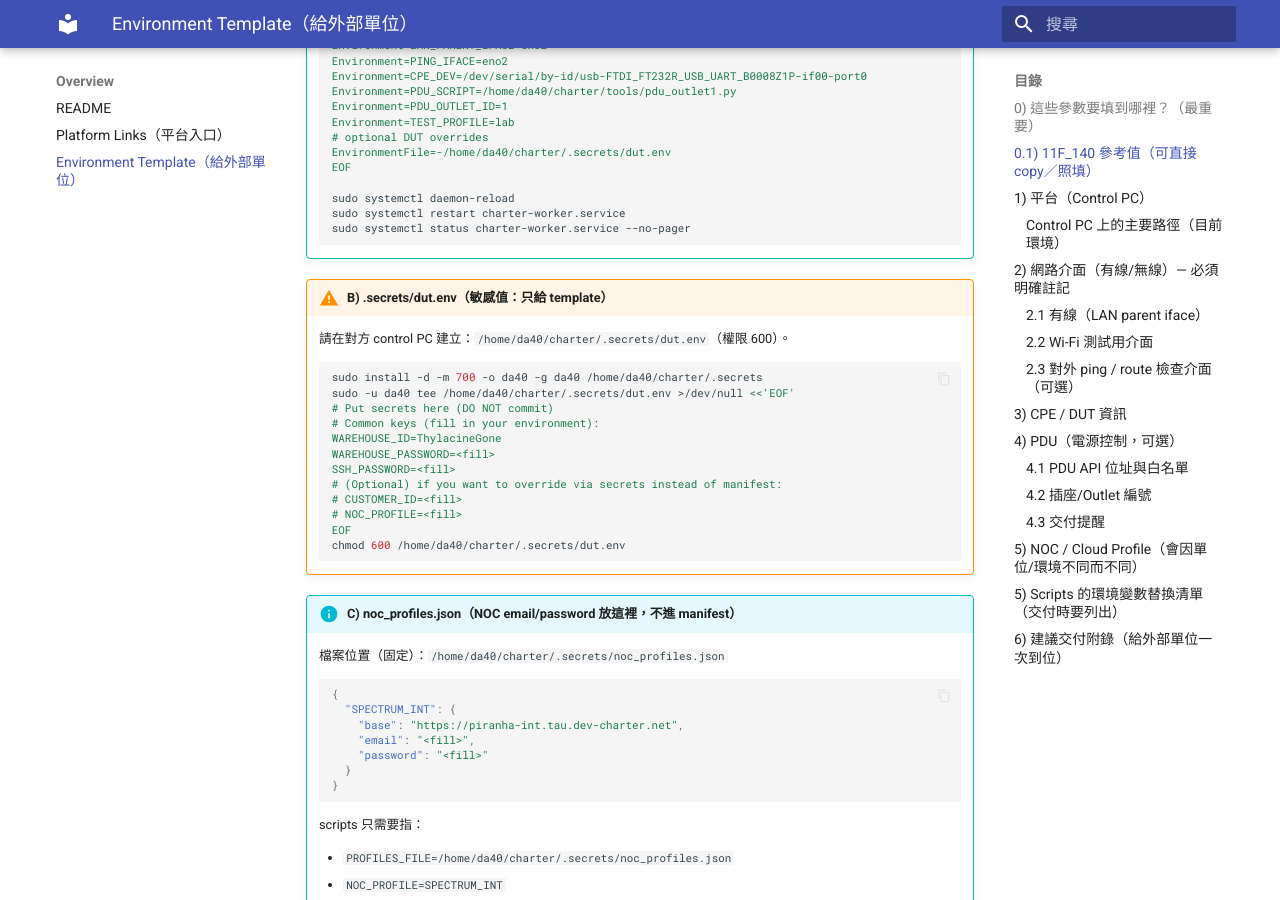
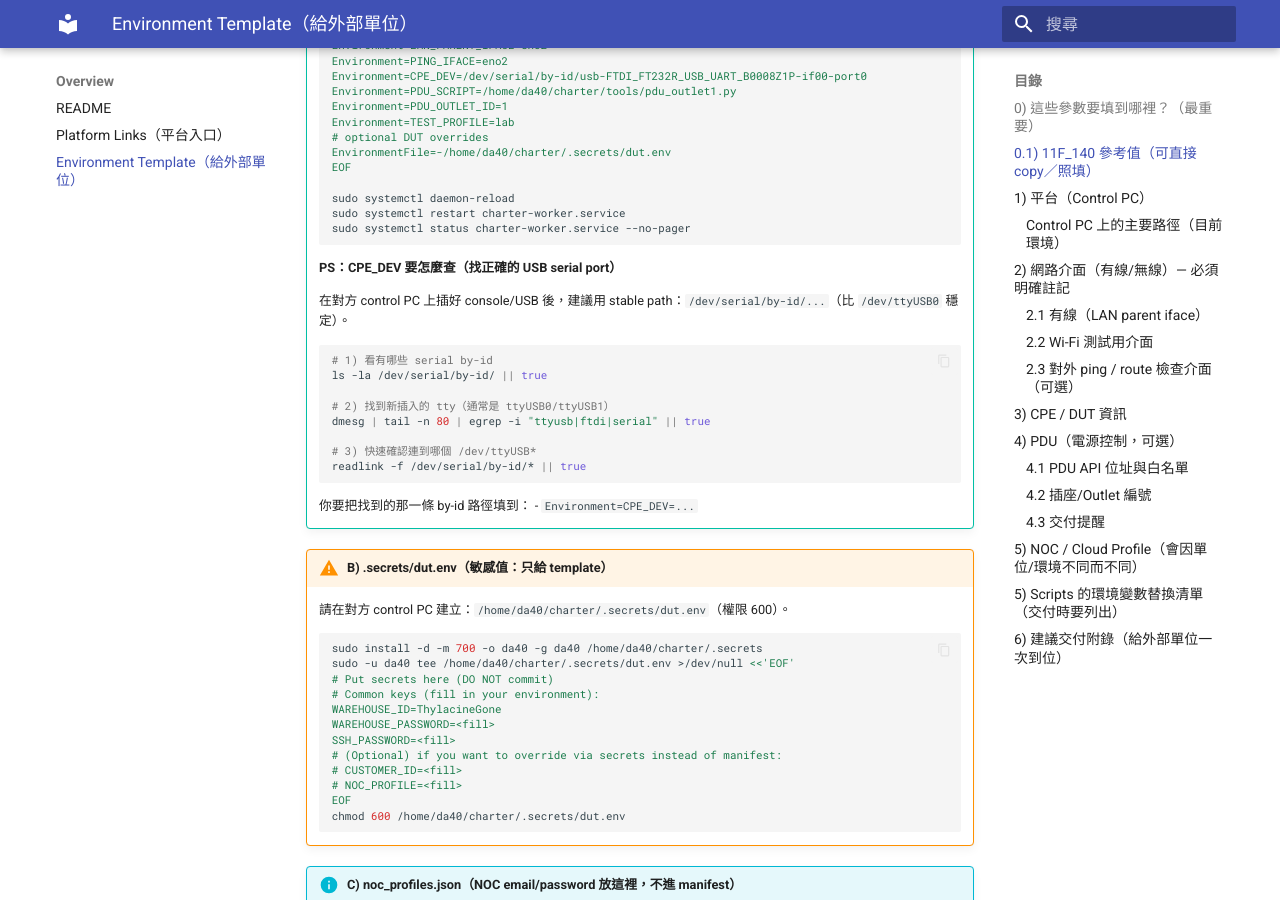
Before and after one commit to askeywifisit-ui/charter_project, an MkDocs documentation site: the page built from docs/charter_site/docs/environment_template.md, in a window 1280 px wide and 900 px high, scrolled down 1574 px. Built offline with MkDocs 1.6.1 and Material for MkDocs 9.7.7, drawn with Linux system fonts in a browser that asks for light colours; comment, search, counter and statistics services are not loaded.

Commit message:
Docs: add PS on how to discover correct CPE_DEV USB serial port

````diff
--- a/docs/charter_site/docs/environment_template.md
+++ b/docs/charter_site/docs/environment_template.md
@@ -64,6 +64,24 @@
     sudo systemctl restart charter-worker.service
     sudo systemctl status charter-worker.service --no-pager
     ```
+
+    **PS：CPE_DEV 要怎麼查（找正確的 USB serial port）**
+
+    在對方 control PC 上插好 console/USB 後，建議用 stable path：`/dev/serial/by-id/...`（比 `/dev/ttyUSB0` 穩定）。
+
+    ```bash
+    # 1) 看有哪些 serial by-id
+    ls -la /dev/serial/by-id/ || true
+
+    # 2) 找到新插入的 tty（通常是 ttyUSB0/ttyUSB1）
+    dmesg | tail -n 80 | egrep -i "ttyusb|ftdi|serial" || true
+
+    # 3) 快速確認連到哪個 /dev/ttyUSB*
+    readlink -f /dev/serial/by-id/* || true
+    ```
+
+    你要把找到的那一條 by-id 路徑填到：
+    - `Environment=CPE_DEV=...`
 
 !!! warning "B) .secrets/dut.env（敏感值：只給 template）"
 
````
